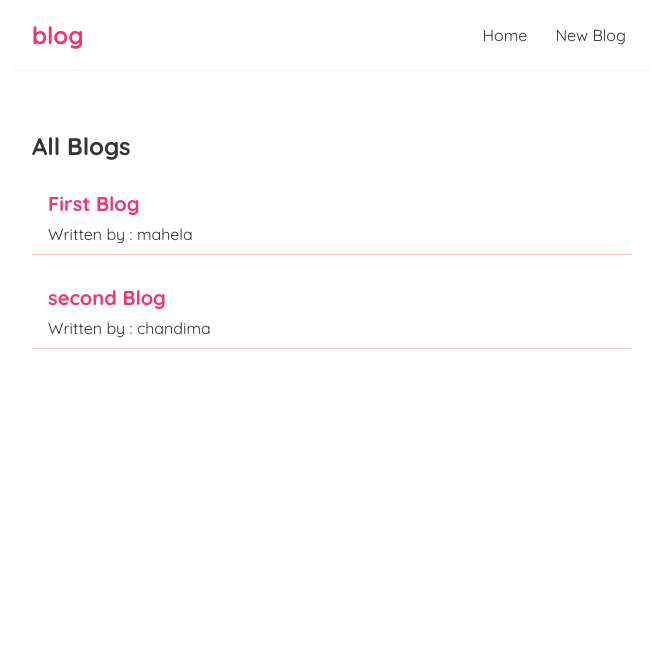
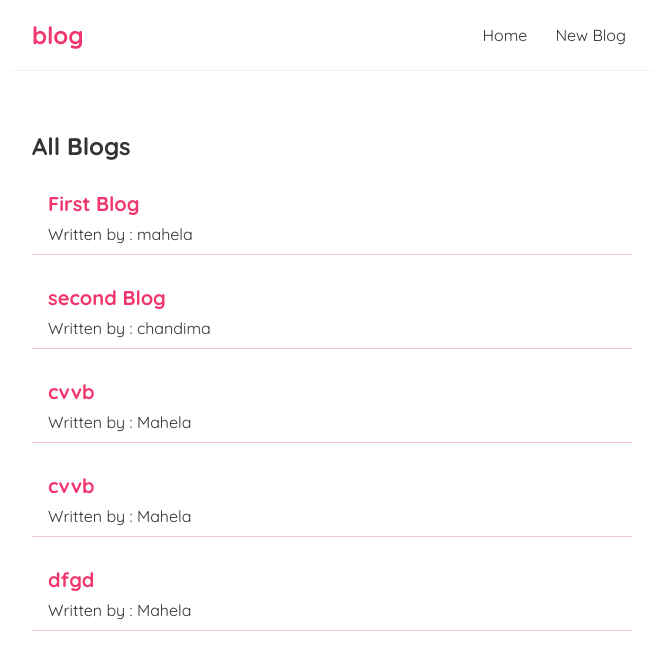
Before and after one commit to mahela98/first-react-app, a React (Create React App) app: page / in a window 1280 px wide. Shown: the top 670 px of the page, without its empty margins (308-971 px from the left). Built offline with nearby package versions, Linux system fonts and the light colour scheme; data requests are answered from the project's data file.

Commit message:
data sends to the endpoint and saves in the json file

```diff
--- a/Data/db.json
+++ b/Data/db.json
@@ -11,6 +11,24 @@
       "body": "aiusgdkajgsd78 97ays iays9d86 o88a7s0d7 ausd8",
       "author": "chandima",
       "id": 2
+    },
+    {
+      "title": "cvvb",
+      "body": "cvb",
+      "author": "Mahela",
+      "id": 3
+    },
+    {
+      "title": "cvvb",
+      "body": "cvb",
+      "author": "Mahela",
+      "id": 4
+    },
+    {
+      "title": "dfgd",
+      "body": "fgdfg",
+      "author": "Mahela",
+      "id": 5
     }
   ]
 }
--- a/src/components/Create.js
+++ b/src/components/Create.js
@@ -3,12 +3,22 @@
   const [title, setTitle] = useState("");
   const [body, setBody] = useState("");
   const [author, setAuthor] = useState("Mahela");
+    const [isPending,setIsPending] = useState (false);
 
   const handleSubmit = (e) => {
     e.preventDefault();
     const blog = { title, body, author };
-    console.log(blog);
-  };
+    setIsPending(true);
+
+    fetch('http://localhost:8000/blogs', {
+        method: 'POST',
+        headers: {"Content-Type" :"application/json"},
+        body: JSON.stringify(blog)
+    }).then(()=>{
+        console.log('new blog aded');
+        setIsPending(false);
+    })
+};
 
   return (
     <div className="create">
@@ -38,7 +48,8 @@
           <option value="Mahela">Mahela</option>
           <option value="Chandima">Chandima</option>
         </select>
-        <button>Add Blog</button>
+        {!isPending && <button>Add Blog</button>}
+        {isPending && <button disabled>Adding Blog...</button>}
       </form>
     </div>
   );
```
